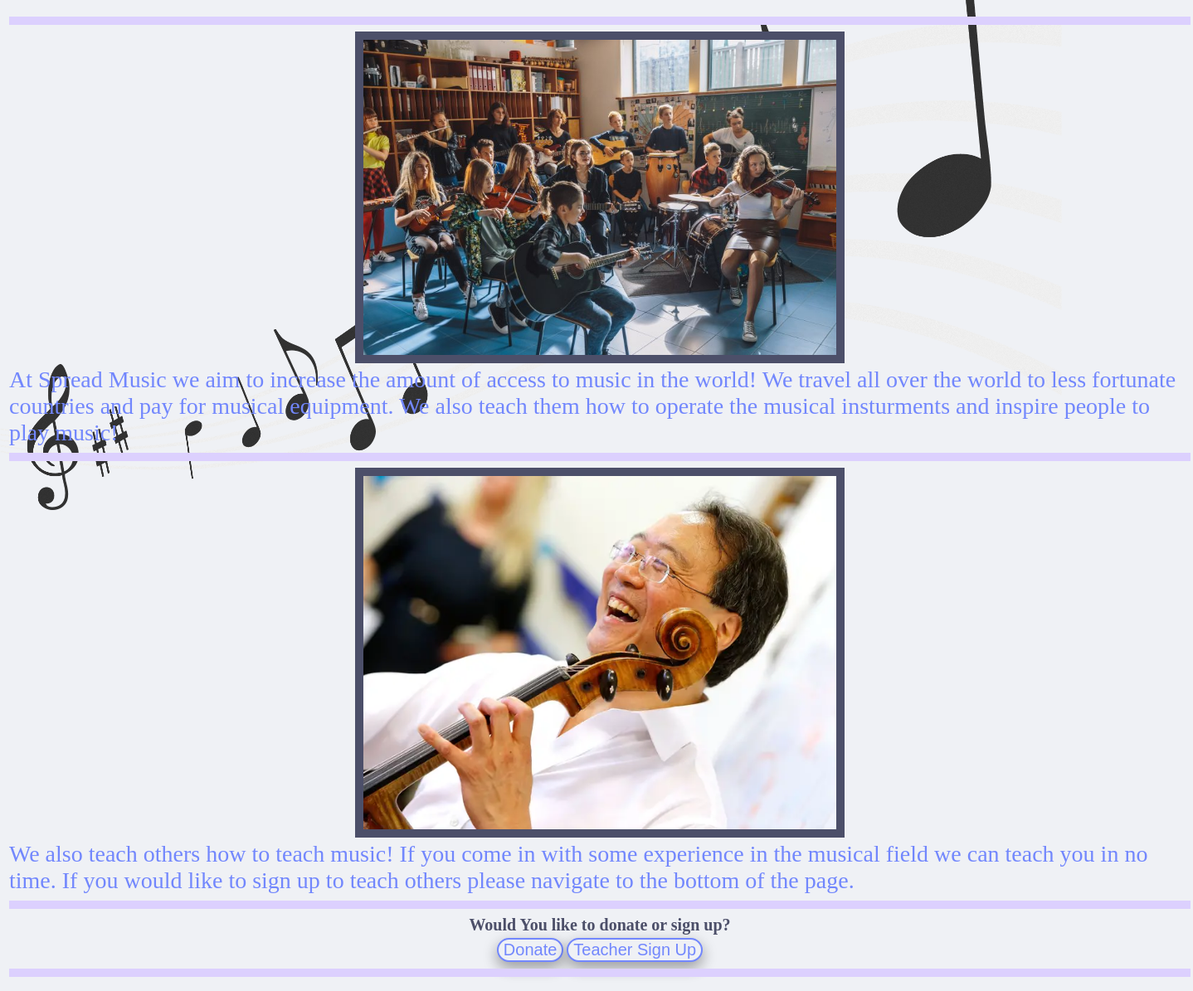
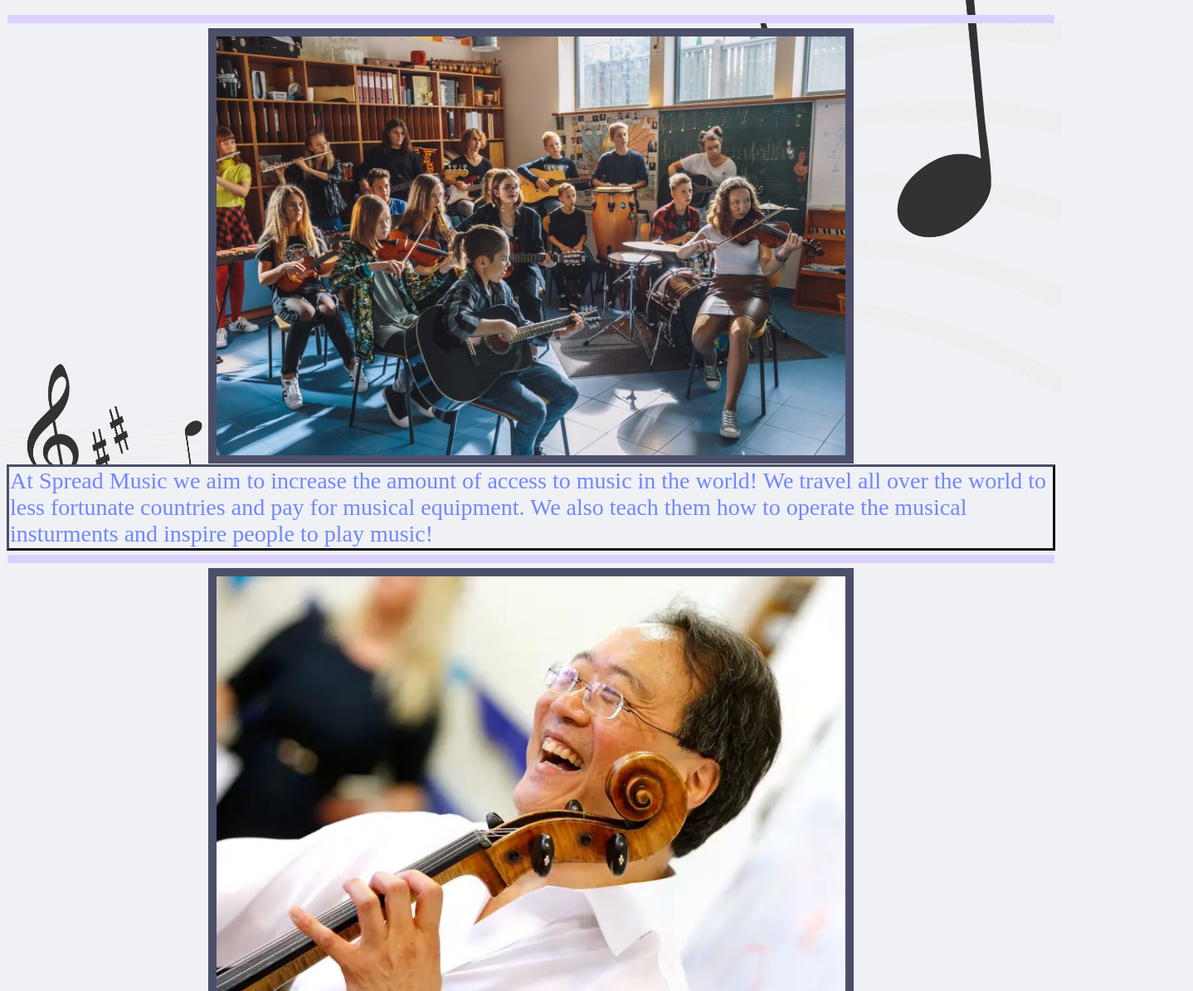
Before and after one commit to chris-skeen/Charity-Mobile, a plain HTML site: page index.html in a window 1280 px wide. Shown: the part 105-1300 px from the top of the page at 83% size, 1438 px wide, since content can reach past the window. Drawn offline with Linux system fonts and the light colour scheme.

Commit message:
scaling changes background opacity fixes

```diff
--- a/index.html
+++ b/index.html
@@ -1,11 +1,18 @@
 <!DOCTYPE html>
 
 <html>
-
   <head>
     <meta name="viewport" content="width=device-width, initial-scale=1.0">
-  <img class ="top_left_logo" src="images/logo_at_top.png" alt="Top left music logo.">
-  <img class ="top_right_logo" src="images/logo_at_top.png" alt="Top right music logo.">
+    <img
+      class="top_left_logo"
+      src="images/logo_at_top.png"
+      alt="Top left music logo."
+    />
+    <img
+      class="top_right_logo"
+      src="images/logo_at_top.png"
+      alt="Top right music logo."
+    />
 
     <title>Charity Project</title>
     <link rel="stylesheet" href="style.css" />
@@ -16,42 +23,94 @@
   <body>
     <table class="info_table">
       <tr>
-      <td class="lav_line_cell" colspan="2"><img class="lav_line" src="images/lavender_line.jpg" alt="design line for page" height="10px" width="1424px"/></td>
+        <td class="lav_line_cell">
+          <img
+            class="lav_line"
+            src="images/lavender_line.jpg"
+            alt="design line for page"
+            height="10px"
+            width="100%"
+          />
+        </td>
       </tr>
       <tr>
         <td class="info_photo1_cell">
-        <img class="info_photo1" src="images/info_picture1.jpeg" alt="Example music photo" />
+          <img
+            class="info_photo1"
+            src="images/info_picture1.jpeg"
+            alt="Example music photo"
+          />
         </td>
       </tr>
       <tr>
-      <td class="info1">At Spread Music we aim to increase the amount of access to music in the world! We travel all over the world to less fortunate countries and pay for musical equipment. We also teach them how to operate the musical insturments and inspire people to play music!</td>
+          <td class="info1">
+            At Spread Music we aim to increase the amount of access to music in
+            the world! We travel all over the world to less fortunate countries
+            and pay for musical equipment. We also teach them how to operate the
+            musical insturments and inspire people to play music!
+          </td>
       </tr>
       <tr>
-      <td class="lav_line_cell" colspan="2"><img class="lav_line" src="images/lavender_line.jpg" alt="design line for page" height="10px" width="1424px"/></td>
+        <td class="lav_line_cell" colspan="2">
+          <img
+            class="lav_line"
+            src="images/lavender_line.jpg"
+            alt="design line for page"
+            height="10px"
+            width="100%"
+          />
+        </td>
       </tr>
       <tr>
         <td class="info_photo2_cell">
-        <img class="info_photo2" src="images/info_picture2.webp" alt="Example music photo" />
+          <img
+            class="info_photo2"
+            src="images/info_picture2.webp"
+            alt="Example music photo"
+          />
         </td>
       </tr>
       <tr>
-      <td class="info2">We also teach others how to teach music! If you come in with some experience in the musical field we can teach you in no time. If you would like to sign up to teach others please navigate to the bottom of the page.</td>
+        <td class="info2">
+          We also teach others how to teach music! If you come in with some
+          experience in the musical field we can teach you in no time. If you
+          would like to sign up to teach others please navigate to the bottom of
+          the page.
+        </td>
       </tr>
       <tr>
-      <td class="lav_line_cell" colspan="2"><img class="lav_line" src="images/lavender_line.jpg" alt="design line for page" height="10px" width="1424px"/></td>
+        <td class="lav_line_cell" colspan="2">
+          <img
+            class="lav_line"
+            src="images/lavender_line.jpg"
+            alt="design line for page"
+            height="10px"
+            width="100%"
+          />
+        </td>
       </tr>
       <tr>
-      <th colspan="2" class="options">Would You like to donate or sign up?</th>
+        <th colspan="2" class="options">
+          Would You like to donate or sign up?
+        </th>
       </tr>
       <tr>
-      <td class="btmbuttons_cell" colspan="2"><button class ="btmbuttons" type="button">Donate</button> <button class="btmbuttons" type="button">Teacher Sign Up</button></td>
+        <td class="btmbuttons_cell" colspan="2">
+          <button class="btmbuttons" type="button">Donate</button>
+          <button class="btmbuttons" type="button">Teacher Sign Up</button>
+        </td>
       </tr>
       <tr>
-      <td class="lav_line_cell" colspan="2"><img class="lav_line" src="images/lavender_line.jpg" alt="design line for page" height="10px" width="1424px"/></td>
+        <td class="lav_line_cell" colspan="2">
+          <img
+            class="lav_line"
+            src="images/lavender_line.jpg"
+            alt="design line for page"
+            height="10px"
+            width="100%"
+          />
+        </td>
       </tr>
-
     </table>
-
   </body>
-
 </html>
--- a/style.css
+++ b/style.css
@@ -9,9 +9,7 @@ body {
   background-image : url(images/real_music_notes.png);
   background-size: 100%;
   background-repeat:no-repeat;
-  background-color: #eff1f5
-
-
+  background-color: #eff1f5;
 }
 
 .main_header {
@@ -40,8 +38,8 @@ body {
   border : 10px solid;
   border-color: #4c4f69;
   float: left;
-  height: 40%;
-  width: 40%;
+  height: 60%;
+  width: 60%;
 
 }
 
@@ -50,15 +48,14 @@ body {
   border-color: #4c4f69;
   width: 32%;
   float: left;
-  height: 40%;
-  width: 40%;
+  height: 60%;
+  width: 60%;
 
 }
 
 .info1 {
   color : #7287fd;
   font-size: 28px;
-  margin-right: 90%;
 }
 
 .info2 {
@@ -101,3 +98,17 @@ body {
   display: flex;
   justify-content: center;
 }
+
+table, thead, tbody, th, td, tr {
+  display: block;
+}
+
+.info1 {
+  background-color: #eff1f5;
+  border: 3px outset #4c4f69;
+}
+
+.info2 {
+  background-color: #eff1f5;
+  border: 3px outset #4c4f69;
+}
```
Lines whose indentation alone changed are shown as unchanged.
